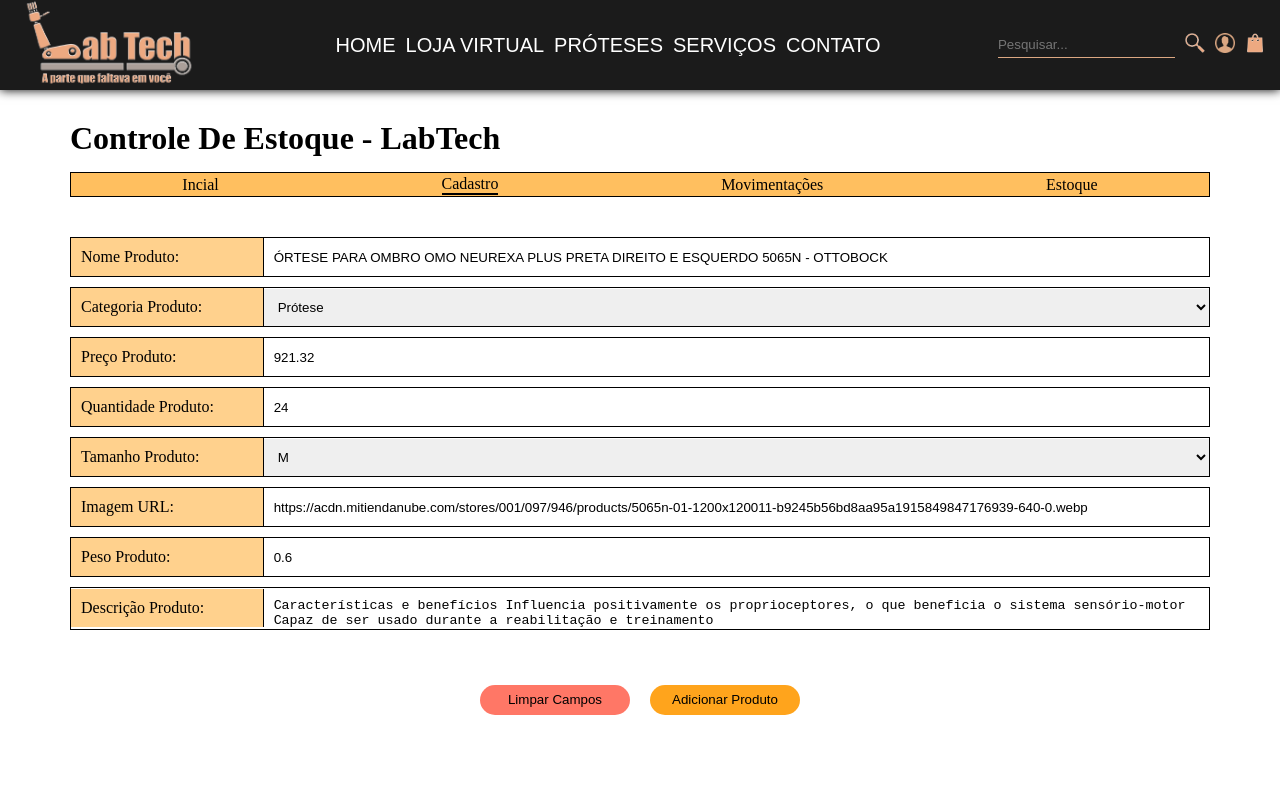
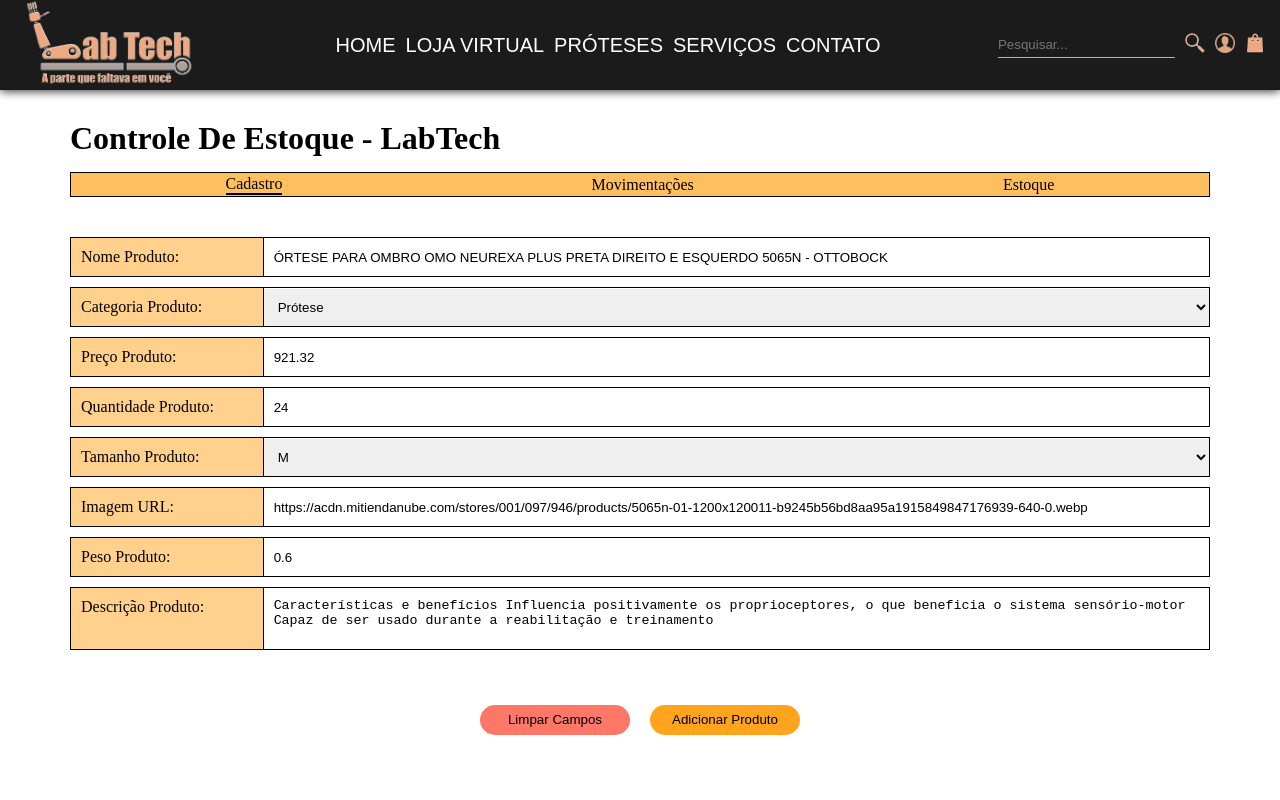
Before and after one commit to EvanJoseph78/LabTech-EngII, an Angular app: page /admin in a window 1280 px wide. Shown: the top 800 px of the page. Built offline with nearby package versions, Linux system fonts and the light colour scheme.

Commit message:
cadastro de produtos melhorado

```diff
--- a/src/app/pages/admin/admin/admin.component.html
+++ b/src/app/pages/admin/admin/admin.component.html
@@ -2,12 +2,12 @@
   <div class="box">
     <h1>Controle De Estoque - LabTech</h1>
     <div class="menu-bar">
-      <p class="itens-menu-bar" (click)="mudarAba('inicio')" [ngStyle]="{
-          'border-bottom': inicioAtivo ? '2px solid black' : 'none'
-        }">
-        Incial
-      </p>
-
+      <!-- <p class="itens-menu-bar" (click)="mudarAba('inicio')" [ngStyle]="{ -->
+      <!--     'border-bottom': inicioAtivo ? '2px solid black' : 'none' -->
+      <!--   }"> -->
+      <!--   Incial -->
+      <!-- </p> -->
+      <!---->
       <p class="itens-menu-bar" (click)="mudarAba('cadastro')" [ngStyle]="{
           'border-bottom': cadastroAtivo ? '2px solid black' : 'none'
         }">
@@ -25,7 +25,7 @@
       </p>
     </div>
 
-    <div class="" *ngIf="inicioAtivo">Inicio</div>
+    <!-- <div class="" *ngIf="inicioAtivo">Inicio</div> -->
 
     <div class="" *ngIf="cadastroAtivo" class="tabela-cadastro">
       <app-cadastro></app-cadastro>
--- a/src/app/pages/admin/admin/cadastro/cadastro.component.css
+++ b/src/app/pages/admin/admin/cadastro/cadastro.component.css
@@ -21,10 +21,9 @@
 
 .box-left {
   width: 20%;
-  border-right: 1px solid black;
   /* padding: 7.5px 8px; */
   padding: 10px;
-  background: rgba(255, 164, 28, 0.5);
+  /* background: rgba(255, 164, 28, 0.5); */
 }
 
 .box-right {
@@ -75,6 +74,7 @@
   /* height: 100%; */
   width: 100%;
   height: 40.5px;
+  height: 60.5px;
   border: none;
   /* padding: 9px 9px; */
   padding: 10px;
@@ -129,3 +129,13 @@
 .adicionar:hover {
   background: #ff9100; /* Cor alternativa quando o mouse está sobre o botão */
 }
+
+.descricao-produto {
+  background: rgba(255, 164, 28, 0.5);
+  border-right: 1px solid black;
+}
+
+.descricao-produto > .box-left {
+  height: 100%;
+  border-right: 1px solid black;
+}
--- a/src/app/pages/admin/admin/cadastro/cadastro.component.html
+++ b/src/app/pages/admin/admin/cadastro/cadastro.component.html
@@ -1,13 +1,13 @@
 <div class="tabela-cadastro">
   <div class="box-cadastro">
-    <div class="box-left">Nome Produto:</div>
+    <div class="box-left descricao-produto">Nome Produto:</div>
     <div class="box-right">
       <input type="text" name="" placeholder="Nome Produto" [(ngModel)]="nome" />
     </div>
   </div>
 
   <div class="box-cadastro">
-    <div class="box-left">Categoria Produto:</div>
+    <div class="box-left descricao-produto">Categoria Produto:</div>
     <div class="box-right">
       <!-- <input type="text" name="" value="Protese" /> -->
       <select id="produtos" name="produtos" [(ngModel)]="categoria">
@@ -20,21 +20,21 @@
   </div>
   <!-- {{ valorMaisFrete | currency: "BRL" : "symbol" : "1.2-2" }} -->
   <div class="box-cadastro">
-    <div class="box-left">Preço Produto:</div>
+    <div class="box-left descricao-produto">Preço Produto:</div>
     <div class="box-right">
       <input type="number" name="" value="" placeholder="R$" [(ngModel)]="valor" />
     </div>
   </div>
 
   <div class="box-cadastro">
-    <div class="box-left">Quantidade Produto:</div>
+    <div class="box-left descricao-produto">Quantidade Produto:</div>
     <div class="box-right">
       <input type="number" name="" value="" placeholder="quantidade" [(ngModel)]="quantidade" />
     </div>
   </div>
 
   <div class="box-cadastro">
-    <div class="box-left">Tamanho Produto:</div>
+    <div class="box-left descricao-produto">Tamanho Produto:</div>
     <div class="box-right">
       <select id="produtos" name="produtos" [(ngModel)]="tamanho">
         <option value="P">P</option>
@@ -45,20 +45,20 @@
   </div>
 
   <div class="box-cadastro">
-    <div class="box-left">Imagem URL:</div>
+    <div class="box-left descricao-produto">Imagem URL:</div>
     <div class="box-right">
       <input type="text" name="" value="" placeholder="link" [(ngModel)]="urlimg" />
     </div>
   </div>
 
   <div class="box-cadastro">
-    <div class="box-left">Peso Produto:</div>
+    <div class="box-left descricao-produto">Peso Produto:</div>
     <div class="box-right">
       <input type="number" name="" value="" placeholder="kg" [(ngModel)]="peso" />
     </div>
   </div>
 
-  <div class="box-cadastro">
+  <div class="box-cadastro descricao-produto">
     <div class="box-left">Descrição Produto:</div>
     <div class="box-right">
       <textarea id="comentario" name="comentario" rows="4" cols="50" placeholder="Descrição do produto"
--- a/src/app/pages/admin/admin/cadastro/cadastro.component.ts
+++ b/src/app/pages/admin/admin/cadastro/cadastro.component.ts
@@ -40,10 +40,12 @@
     };
 
     this.movimentacaoService.adicionarProduto(produto).subscribe((res) => {
+      console.log(res);
       if (res.mensagem == 'Produto adicionado com sucesso') {
         this.produtoInserido = true;
         setTimeout(() => {
           this.produtoInserido = false;
+          this.limparCampos();
         }, 3000);
       } else {
         this.produtoNaoInserido = true;
```
